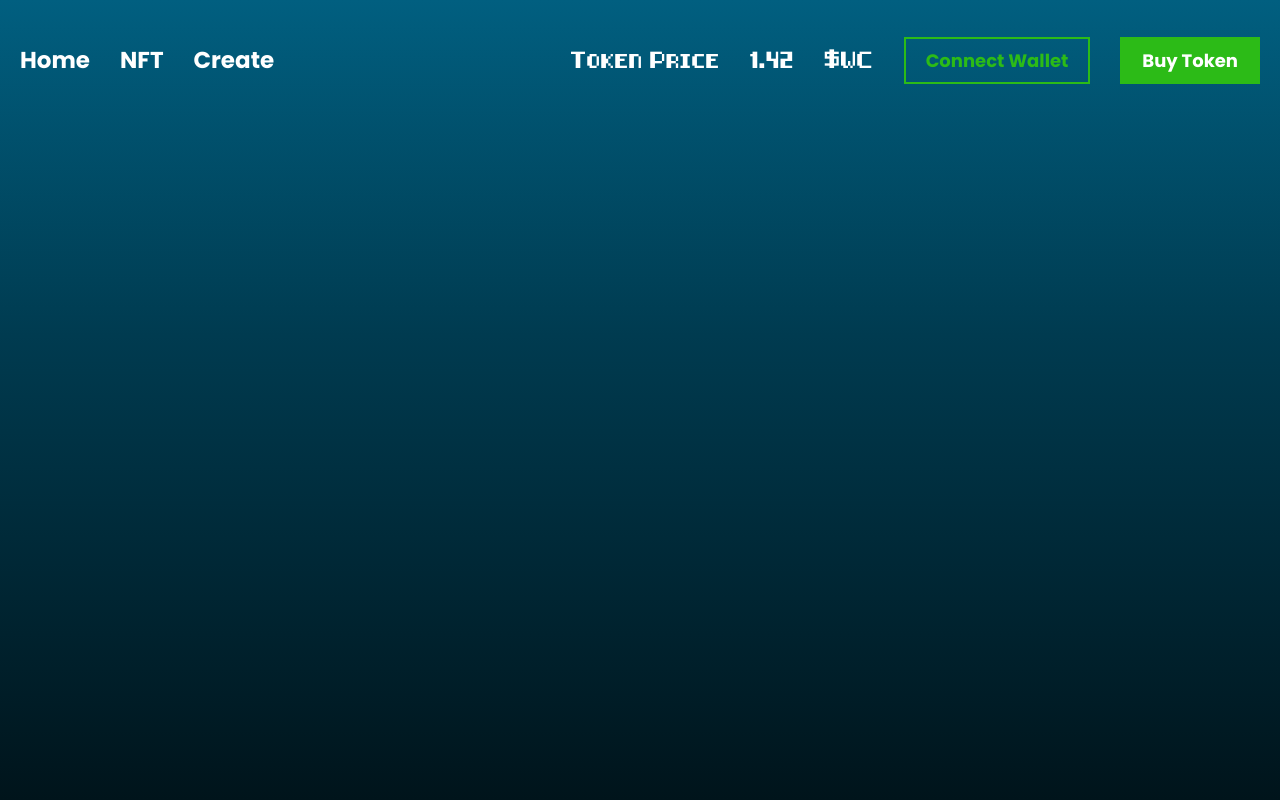
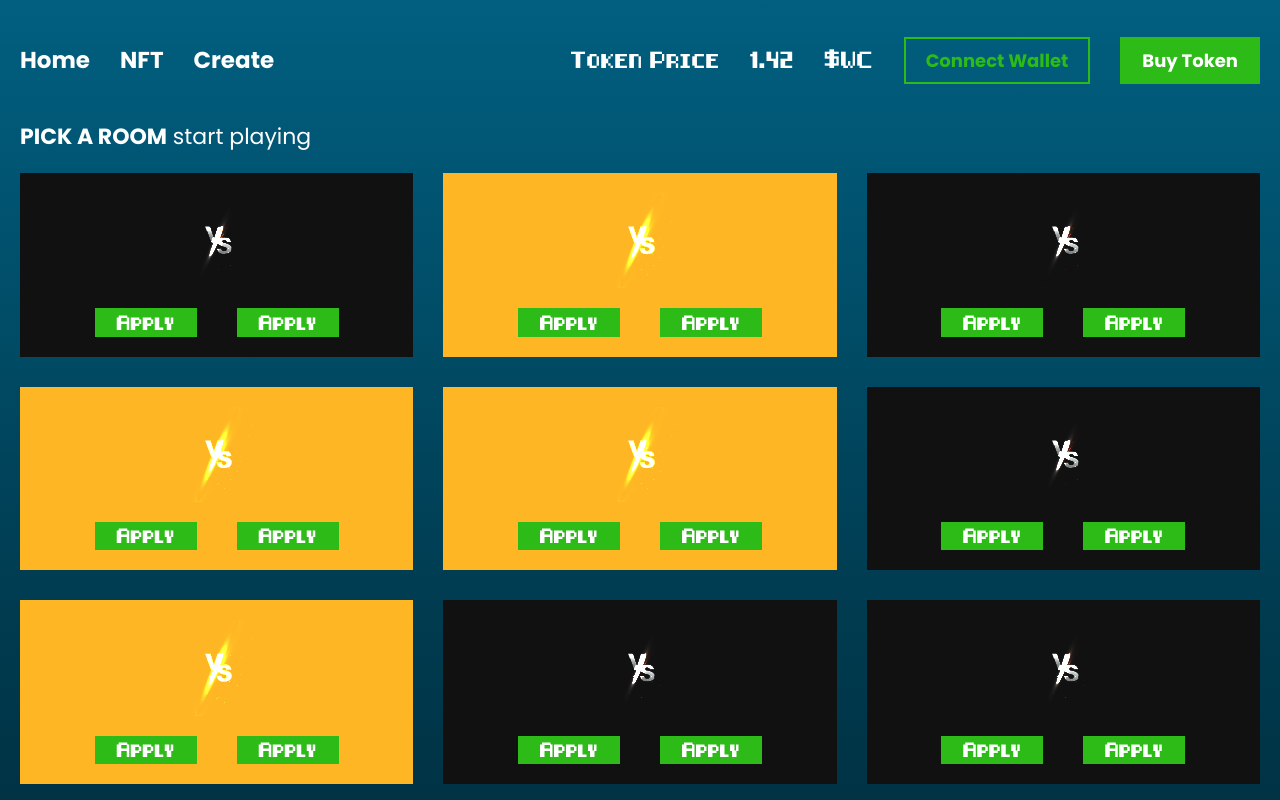
Before and after one commit to sikander-afzaal/joga-bonto, a React (Create React App) app: page /versus in a window 1280 px wide. Shown: the top 800 px of the page. Built offline with nearby package versions, Linux system fonts and the light colour scheme.

Commit message:
last 2 pages remaining

```diff
--- a/src/App.js
+++ b/src/App.js
@@ -1,10 +1,11 @@
+import "./App.css";
 import { Route, Routes } from "react-router-dom";
-import "./App.css";
 import Header from "./Layout/Header/Header";
 import Home from "./Pages/Home/Home";
 import Nft from "./Pages/Nft/Nft";
 import Play from "./Pages/Play/Play";
 import Team from "./Pages/Team/Team";
+import Versus from "./Pages/Versus/Versus";
 
 function App() {
   return (
@@ -15,6 +16,7 @@ function App() {
         <Route element={<Nft />} path="/nft" />
         <Route element={<Play />} path="/play" />
         <Route element={<Team />} path="/team" />
+        <Route element={<Versus />} path="/versus" />
       </Routes>
     </div>
   );
--- /dev/null
+++ b/src/Components/DifficultyModal/DifficultyModal.css
@@ -0,0 +1,14 @@
+.diff-btn {
+  width: 100%;
+  background-color: black;
+  border-radius: 100vh;
+  color: white;
+  height: 46px;
+  border: none;
+  max-width: 250px;
+  font-size: 17px;
+  cursor: pointer;
+}
+.diff-modal {
+  gap: 25px !important;
+}
--- /dev/null
+++ b/src/Components/DifficultyModal/DifficultyModal.jsx
@@ -0,0 +1,21 @@
+import "../CreateBox/CreateBox.css";
+import "./DifficultyModal.css";
+import { faPlus } from "@fortawesome/free-solid-svg-icons";
+import { FontAwesomeIcon } from "@fortawesome/react-fontawesome";
+
+const DifficultyModal = () => {
+  return (
+    <>
+      <div className="overlay-modal"></div>
+      <div className="modal diff-modal">
+        {" "}
+        <FontAwesomeIcon icon={faPlus} />
+        <button className="diff-btn bit">Easy</button>
+        <button className="diff-btn bit">Medium</button>
+        <button className="diff-btn bit">Hard</button>
+      </div>
+    </>
+  );
+};
+
+export default DifficultyModal;
--- a/src/Pages/Team/Team.jsx
+++ b/src/Pages/Team/Team.jsx
@@ -4,6 +4,7 @@ import { FontAwesomeIcon } from "@fortawesome/react-fontawesome";
 import NftBox from "../../Components/NftBox/NftBox";
 import { useState } from "react";
 import SuccessModal from "../../Components/SuccessModal/SuccessModal";
+import DifficultyModal from "../../Components/DifficultyModal/DifficultyModal";
 
 const Team = () => {
   const [selectedTeam, setSelectedTeam] = useState([]);
@@ -23,6 +24,7 @@ const Team = () => {
           btnText={"Yes"}
         />
       } */}
+      {<DifficultyModal />}
       <img src="/assets/nft-bg.png" alt="" />
       <div className="team-div">
         <div className="top-team">
--- /dev/null
+++ b/src/Pages/Versus/Versus.jsx
@@ -0,0 +1,45 @@
+import "./styles/Versus.css";
+
+const Versus = () => {
+  return (
+    <div className="container versus-page">
+      <div className="versus-div">
+        <p>
+          <strong>PICK A ROOM</strong> start playing
+        </p>
+        <div className="versus-grid">
+          <VersusBox color="#111111" />
+          <VersusBox color="var(--yellow)" />
+          <VersusBox color="#111111" />
+          <VersusBox color="var(--yellow)" />
+          <VersusBox color="var(--yellow)" />
+          <VersusBox color="#111111" />
+          <VersusBox color="var(--yellow)" />
+          <VersusBox color="#111111" />
+          <VersusBox color="#111111" />
+          <VersusBox color="var(--yellow)" />
+          <VersusBox color="#111111" />
+          <VersusBox color="var(--yellow)" />
+          <VersusBox color="var(--yellow)" />
+          <VersusBox color="#111111" />
+          <VersusBox color="var(--yellow)" />
+          <VersusBox color="#111111" />
+        </div>
+      </div>
+    </div>
+  );
+};
+
+export default Versus;
+
+const VersusBox = ({ color }) => {
+  return (
+    <div style={{ backgroundColor: color }} className="versus-box">
+      <img src="/assets/versus1.svg" alt="" />
+      <div className="btn-div">
+        <button className="cta-btn bit">Apply</button>
+        <button className="cta-btn bit">Apply</button>
+      </div>
+    </div>
+  );
+};
--- /dev/null
+++ b/src/Pages/Versus/styles/Versus.css
@@ -0,0 +1,64 @@
+.versus-div {
+  width: 100%;
+  display: flex;
+  justify-content: flex-start;
+  align-items: flex-start;
+  flex-direction: column;
+  min-height: calc(100vh - 120px);
+  max-width: 1650px;
+  padding-bottom: 40px;
+}
+.versus-div > p {
+  color: white;
+  font-size: 22px;
+}
+.versus-grid {
+  display: grid;
+  grid-template-columns: 1fr 1fr 1fr 1fr;
+  grid-auto-rows: 1fr;
+  width: 100%;
+  margin-top: 20px;
+  gap: 30px;
+}
+.versus-box {
+  display: flex;
+  justify-content: center;
+  align-items: center;
+  flex-direction: column;
+  min-height: 144px;
+  gap: 20px;
+  padding: 20px 0px;
+  width: 100%;
+}
+
+.versus-box .btn-div {
+  gap: 40px;
+  display: flex;
+  justify-content: center;
+  align-items: center;
+}
+.versus-box .btn-div button {
+  height: 28.38px;
+  font-size: 12px;
+}
+.versus-box > img {
+  width: 75px;
+  mix-blend-mode: color-dodge;
+  object-fit: contain;
+  margin-left: 20px;
+}
+@media screen and (max-width: 1283px) {
+  .versus-grid {
+    grid-template-columns: repeat(3, 1fr);
+  }
+}
+@media screen and (max-width: 1000px) {
+  .versus-grid {
+    grid-template-columns: repeat(2, 1fr);
+  }
+}
+@media screen and (max-width: 630px) {
+  .versus-grid {
+    grid-template-columns: repeat(1, 1fr);
+  }
+}
```
Also changed, not shown: public/assets/versus1.svg (added).
